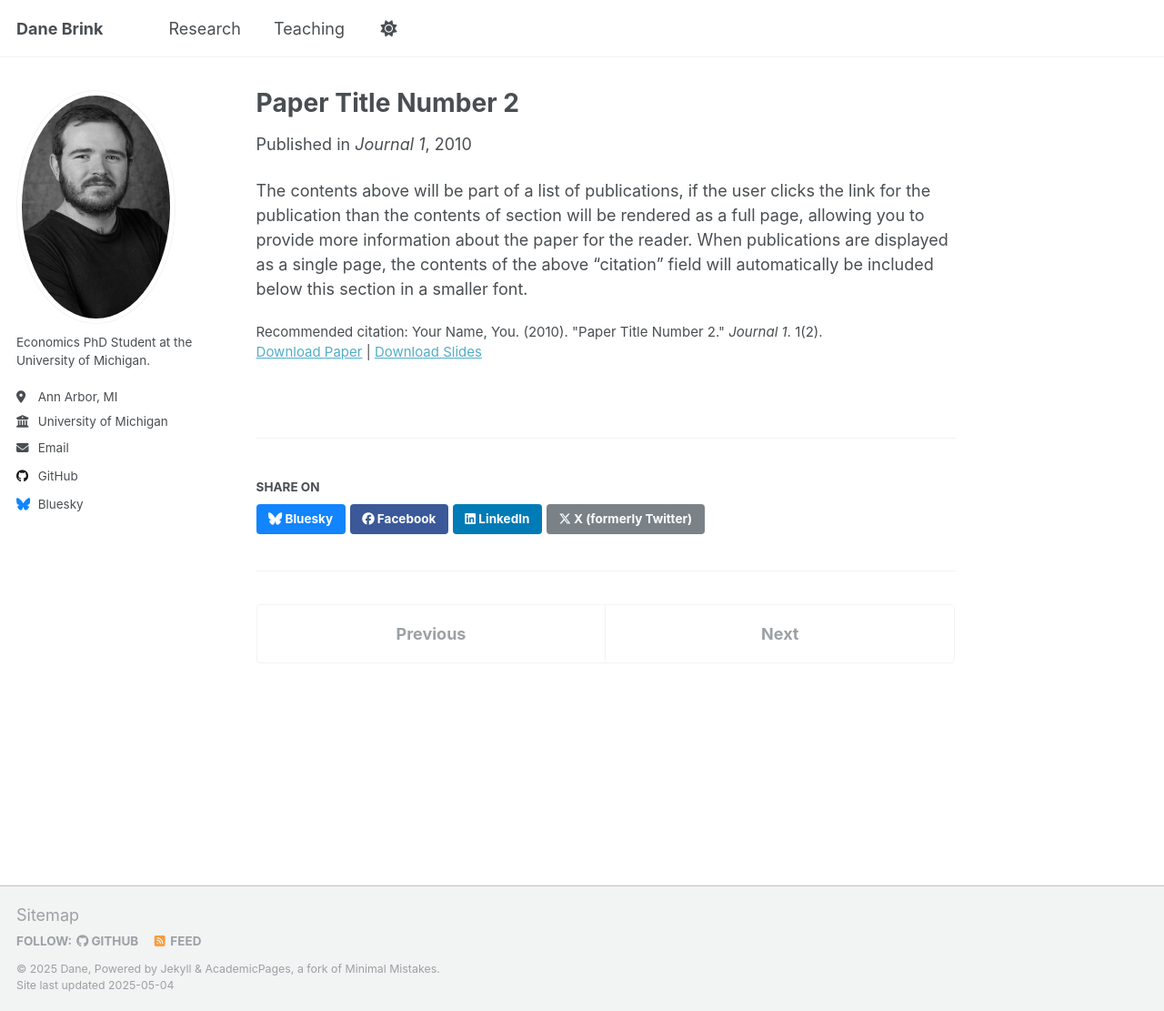
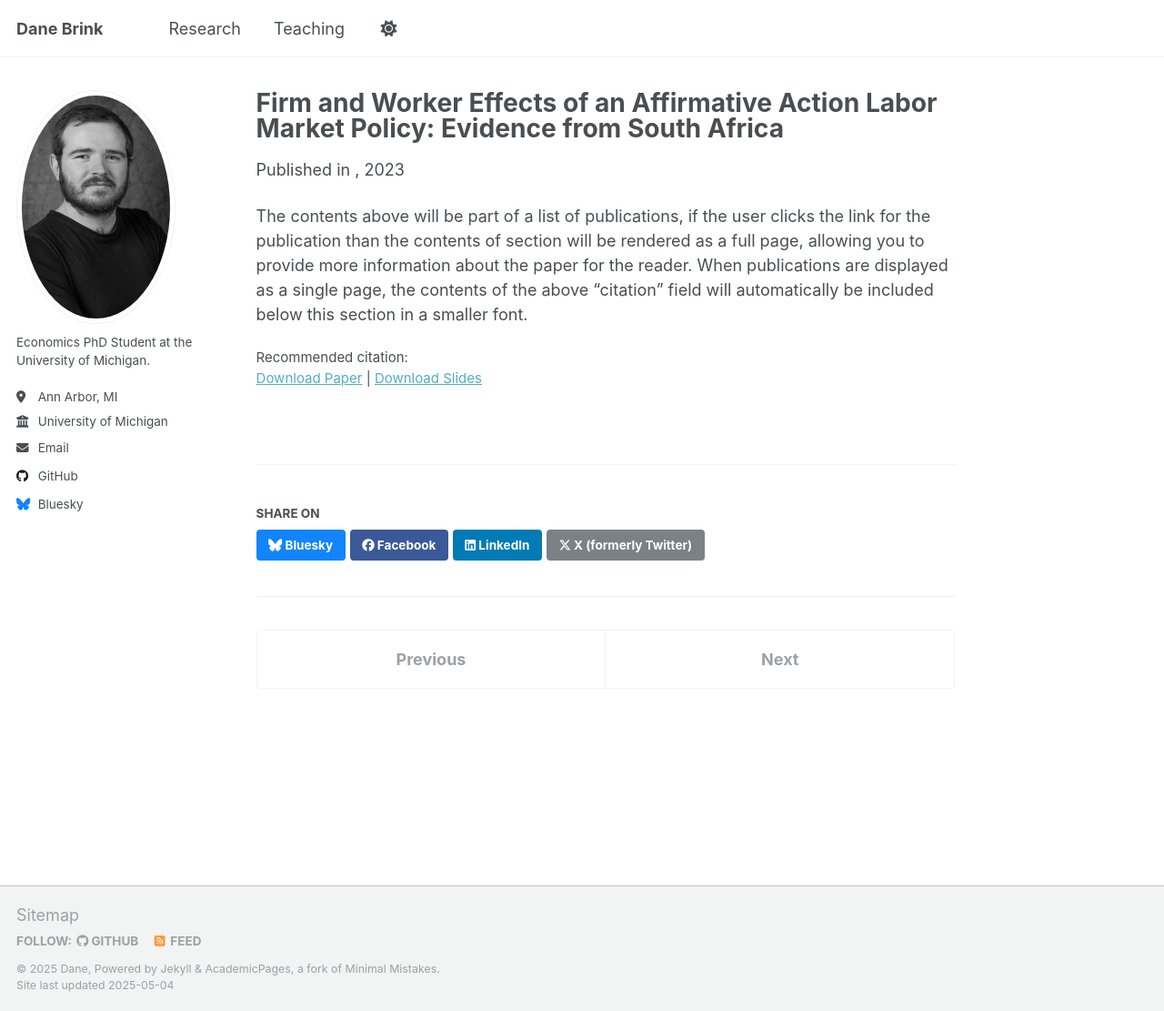
Before and after one commit to danebrink/danebrink.github.io, a Jekyll site: the page built from _publications/2010-10-01-paper-title-number-2.md, in a window 1280 px wide and 1111 px high. Shown: the whole window at 91% size. Built offline with Jekyll 4.4.1, drawn with Linux system fonts in a browser that asks for light colours.

Commit message:
Update 2010-10-01-paper-title-number-2.md

```diff
--- a/_publications/2010-10-01-paper-title-number-2.md
+++ b/_publications/2010-10-01-paper-title-number-2.md
@@ -1,14 +1,14 @@
 ---
-title: "Paper Title Number 2"
+title: "Firm and Worker Effects of an Affirmative Action Labor Market Policy: Evidence from South Africa"
 collection: publications
 category: manuscripts
 permalink: /publication/2010-10-01-paper-title-number-2
-excerpt: 'This paper is about the number 2. The number 3 is left for future work.'
-date: 2010-10-01
-venue: 'Journal 1'
-slidesurl: 'http://academicpages.github.io/files/slides2.pdf'
-paperurl: 'http://academicpages.github.io/files/paper2.pdf'
-citation: 'Your Name, You. (2010). &quot;Paper Title Number 2.&quot; <i>Journal 1</i>. 1(2).'
+excerpt: ''
+date: 2023-07-30
+venue: ''
+slidesurl: ''
+paperurl: ''
+citation: ''
 ---
 
 The contents above will be part of a list of publications, if the user clicks the link for the publication than the contents of section will be rendered as a full page, allowing you to provide more information about the paper for the reader. When publications are displayed as a single page, the contents of the above "citation" field will automatically be included below this section in a smaller font.
```
